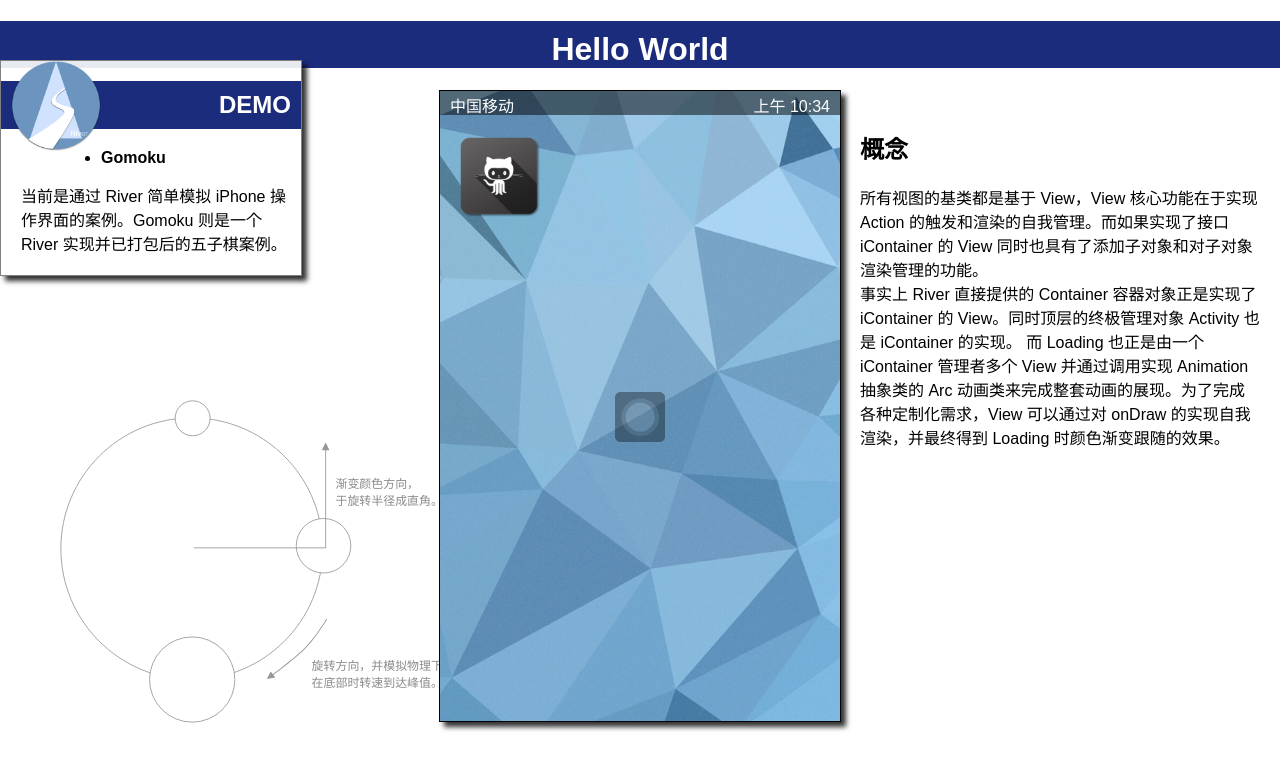
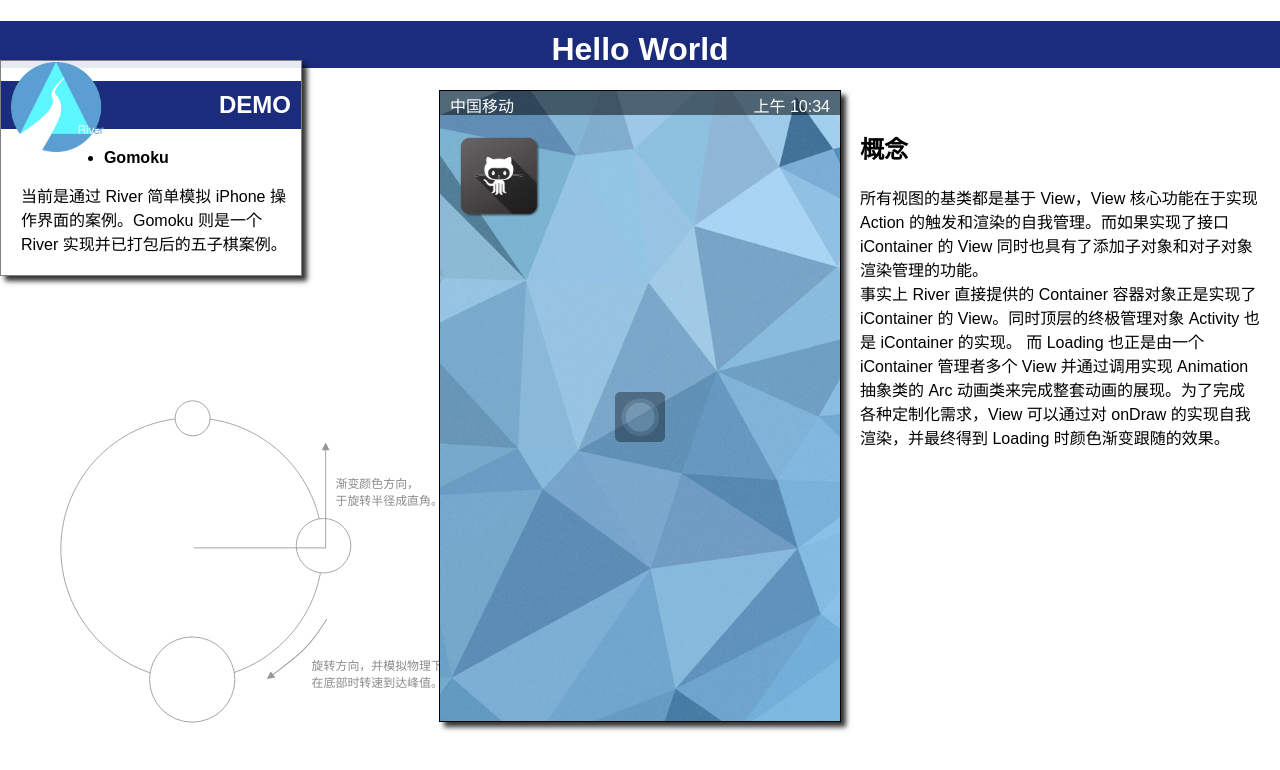
Before and after one commit to Saberteeth/River, a React (Create React App) app: page / in a window 1280 px wide. Shown: the top 770 px of the page. Built offline with nearby package versions, Linux system fonts and the light colour scheme.

Commit message:
Update: 更新说明、logo等和更好的helloworld

```diff
--- a/src/App.tsx
+++ b/src/App.tsx
@@ -89,7 +89,7 @@ class App extends React.Component {
           {this.state.loading ? <LoadingView /> : null}
         </div>
         <div className="list">
-          <h2> <img style={{ float: 'left', marginTop: '-30px' }} src={logo} height={90}/> DEMO</h2>
+          <h2> <img style={{ float: 'left', marginTop: '-28.5px' }} src={logo} height={90}/> DEMO</h2>
           <List />
           <div style={{ textAlign: 'left', paddingLeft: '20px', paddingBottom: '20px' }}>
             当前是通过 River 简单模拟 iPhone 操作界面的案例。Gomoku 则是一个 River 实现并已打包后的五子棋案例。
```
Also changed, not shown: src/logo.png.
